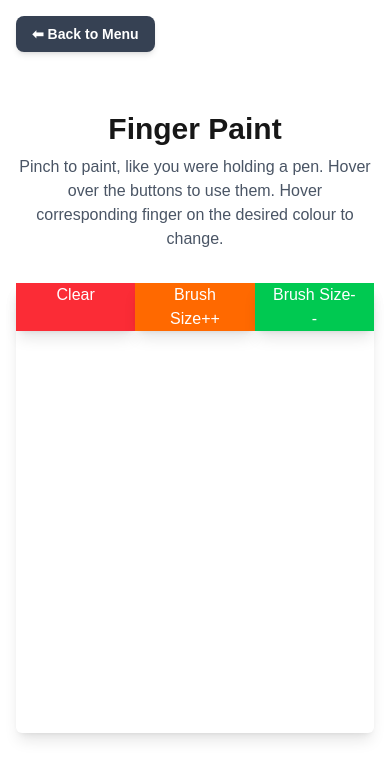
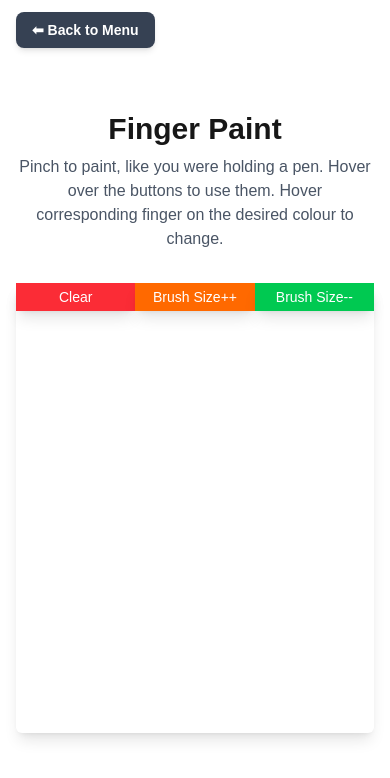
Before and after one commit to JonHX/Gamehub-nextjs, a Next.js app: page /fingerpaint in a window 390 px wide. Shown: the top 778 px of the page. Built offline with nearby package versions, Linux system fonts and the light colour scheme; no server answers.

Commit message:
updating homepage

```diff
--- a/src/app/feedjimmy/page.tsx
+++ b/src/app/feedjimmy/page.tsx
@@ -15,11 +15,10 @@ export default function Home() {
 
           <Link
             href="/"
-          className="fixed top-4 left-4 px-4 py-2 bg-gray-700 hover:bg-gray-600 text-white font-semibold text-sm md:text-md rounded-lg shadow-md transition-all duration-300"
+            className="fixed top-3 sm:top-8 left-4 px-4 py-2 bg-gray-700 hover:bg-gray-600 text-white font-semibold text-sm md:text-md rounded-lg shadow-md transition-all duration-300"
           >
             ⬅ Back to Menu
           </Link>
         </main>
-
       );
 }
--- a/src/app/fingerpaint/canvas.tsx
+++ b/src/app/fingerpaint/canvas.tsx
@@ -254,19 +254,13 @@ const HandTrackingCanvas = () => {
 
             {/* Overlay divs as buttons */}
             <div className="absolute top-0 left-0 w-full flex justify-between z-10">
-                <div
-                    className="bg-red-500 text-white px-4 py-0 shadow-lg w-1/3 text-center"
-                >
+                <div className="bg-red-500 text-white text-sm sm:text-base px-2 sm:px-4 py-1 sm:py-0 shadow-lg w-1/3 text-center">
                     Clear
                 </div>
-                <div
-                    className="bg-orange-500 text-white px-4 py-0 shadow-lg  w-1/3 text-center"
-                >
+                <div className="bg-orange-500 text-white text-sm sm:text-base px-2 sm:px-4 py-1 sm:py-0 shadow-lg w-1/3 text-center">
                     Brush Size++
                 </div>
-                <div
-                    className="bg-green-500 text-white px-4 py-0 shadow-lg w-1/3 text-center"
-                >
+                <div className="bg-green-500 text-white text-sm sm:text-base px-2 sm:px-4 py-1 sm:py-0 shadow-lg w-1/3 text-center">
                     Brush Size--
                 </div>
             </div>
--- a/src/app/fingerpaint/page.tsx
+++ b/src/app/fingerpaint/page.tsx
@@ -20,7 +20,7 @@ export default function Home() {
       {/* Back to Menu Link */}
       <Link
           href="/"
-          className="fixed top-4 left-4 px-4 py-2 bg-gray-700 hover:bg-gray-600 text-white font-semibold text-sm md:text-md rounded-lg shadow-md transition-all duration-300"
+          className="fixed top-3 left-4 px-4 py-2 bg-gray-700 hover:bg-gray-600 text-white font-semibold text-sm md:text-md rounded-lg shadow-md transition-all duration-300"
       >
           ⬅ Back to Menu
       </Link>
```
Lines whose indentation alone changed are shown as unchanged.
